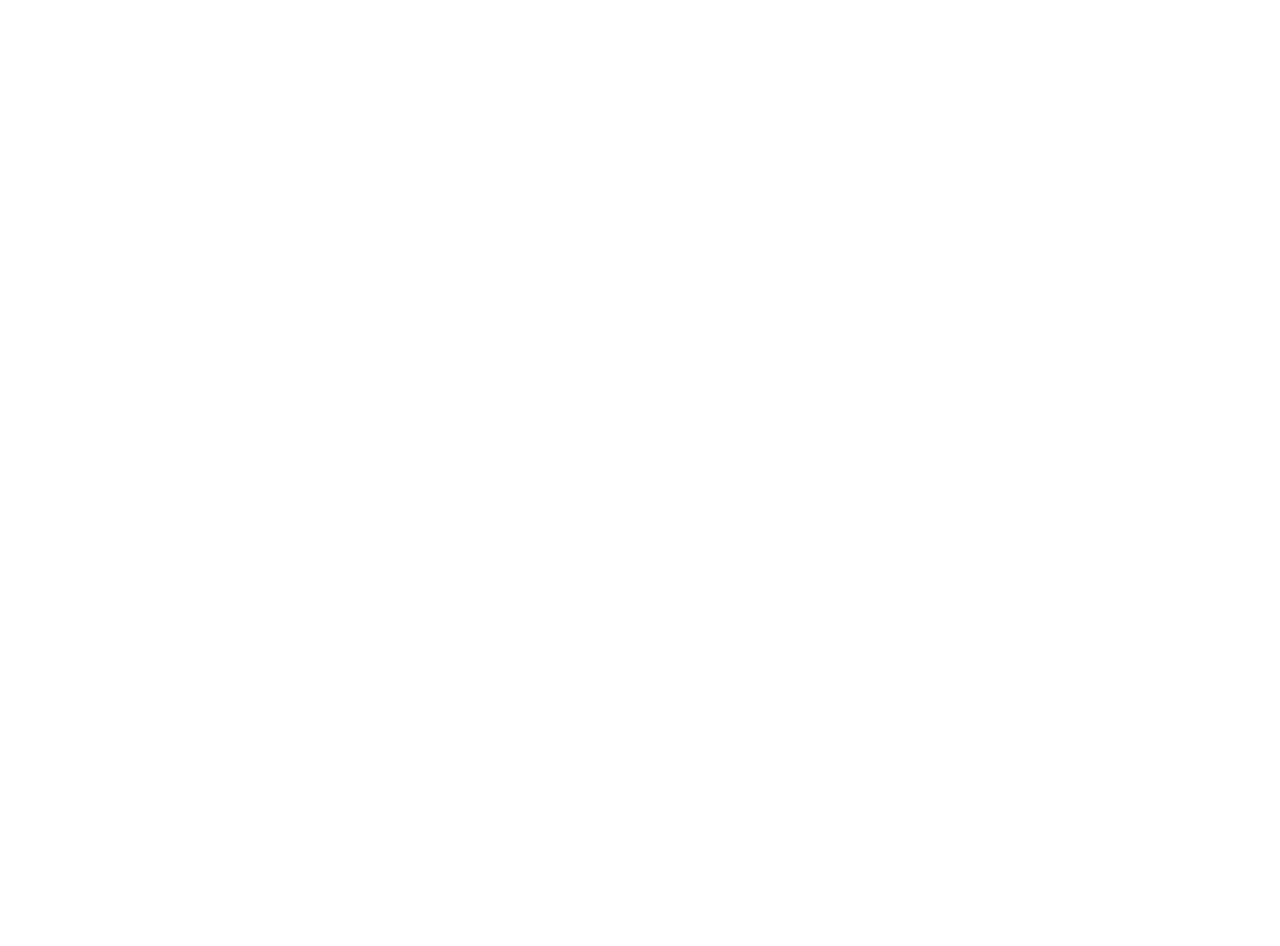
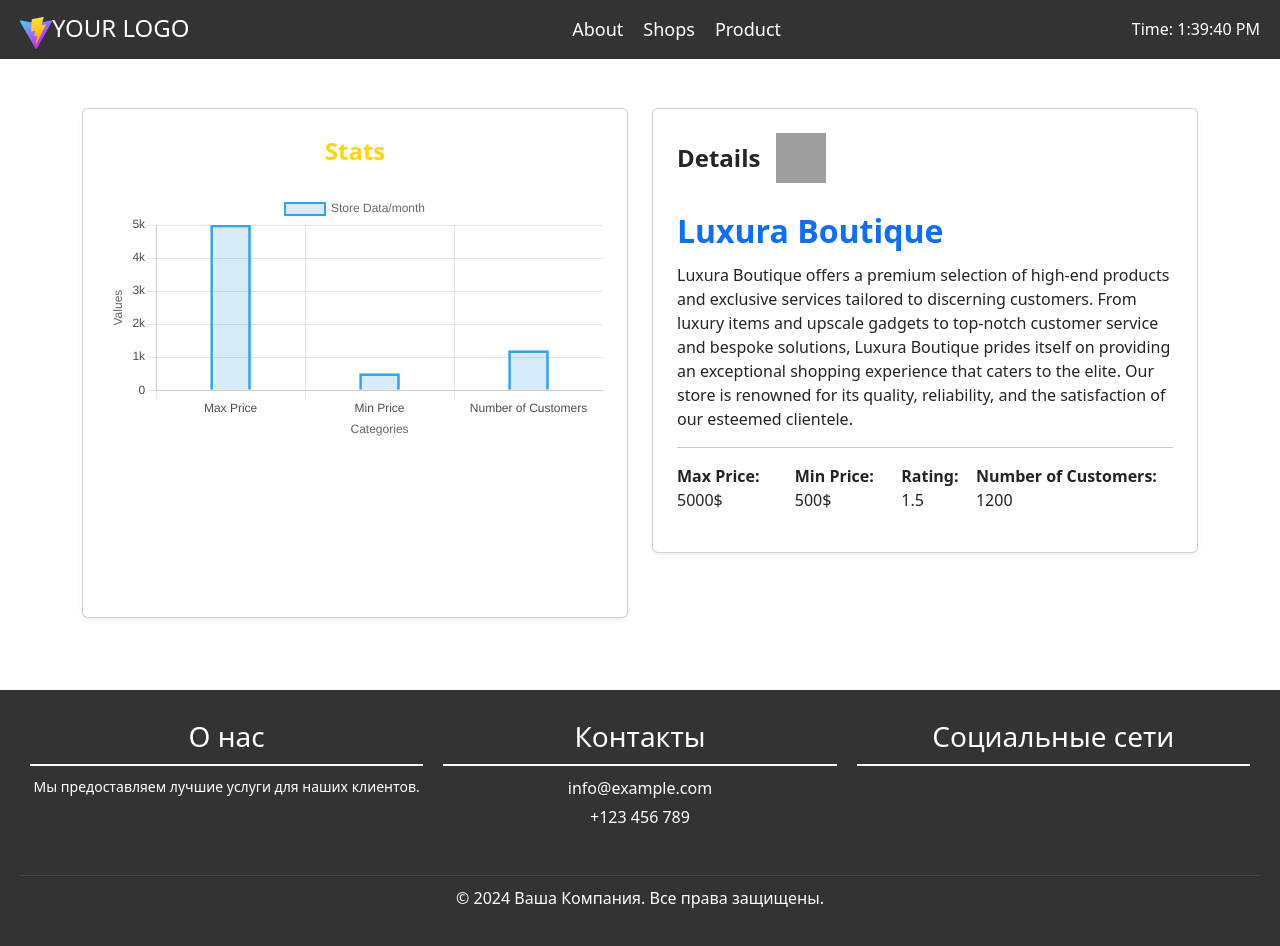
Before and after one commit to alexutm123/React-Building-an-application, a React (Vite) app: page /store/1 in a window 1280 px wide. Before the commit this address had no page. Shown: the top 946 px of the page. Before the commit the page ends 800 px from the top, so only its background shows below. Built offline with nearby package versions, Linux system fonts and the light colour scheme; grey boxes are pictures that could not be loaded.

Commit message:
feat:stats

```diff
--- a/src/App.jsx
+++ b/src/App.jsx
@@ -3,6 +3,7 @@
 import './App.css';
 import Home from './pages/Home';
 import Shops from './pages/Shops';
+import Shop from './pages/Shop';
 import Product from './pages/Product';
 import { BrowserRouter as Router, Routes, Route } from 'react-router-dom';
 
@@ -14,6 +15,7 @@
         <Route path="/" element={<Home />} />
         <Route path="/shops" element={<Shops />} />
         <Route path="/product" element={<Product />} />
+        <Route path="/store/:storeId" element={<Shop />} />
       </Routes>
   </Router>
   );
--- a/src/components/shop/Card.jsx
+++ b/src/components/shop/Card.jsx
@@ -1,9 +1,28 @@
 import React from 'react';
 import '../../scss/Card.scss';
+import { Link } from 'react-router-dom';
 const Card = ({ packageData }) => {
 
   const handleImageError = (e) => {
     e.target.style.display = 'none';
+  };
+
+  const renderRatingStars = (rating) => {
+    const fullStars = Math.floor(rating);
+    const halfStar = rating % 1 >= 0.5;
+    const emptyStars = 5 - fullStars - (halfStar ? 1 : 0);
+
+    return (
+      <div className="rating-stars">
+        {Array(fullStars).fill().map((_, index) => (
+          <span key={`full-${index}`} className="star full">&#9733;</span>
+        ))}
+        {halfStar && <span className="star half">&#9733;</span>}
+        {Array(emptyStars).fill().map((_, index) => (
+          <span key={`empty-${index}`} className="star empty">&#9734;</span>
+        ))}
+      </div>
+    );
   };
 
   return (
@@ -23,13 +42,15 @@
           <div className="col-12 col-md-10 col-lg-7">
             <div className="card-title fw-bold fs-1">{packageData.title}</div>
             <p className="card-text packet-price fs-4"><strong>{packageData.maxPrice}$ / {packageData.minPrice}$</strong></p>
-                <p className="features-package fs-4"><strong> Unlimited Features </strong></p>
+            <div className="features-package fs-4">
+              <strong>{renderRatingStars(packageData.rating)}</strong>
+            </div>
             <p className="card-text text-package">
               {packageData.description}
             </p>
           </div>
           <div className="col-12 col-lg-3 d-flex flex-column justify-content-lg-center pt-3">
-                <a href={``} className="oval-btn text-center">START WINNING</a>
+            <Link to={`/store/${packageData.store_id}`} className="oval-btn text-center">START WINNING</Link>
           </div>
         </div>
       </div>
--- a/src/components/shop/MyBarChart.jsx
+++ b/src/components/shop/MyBarChart.jsx
@@ -1,41 +1,21 @@
-// src/components/ShopBarChart.jsx
 import React from 'react';
 import { Bar } from 'react-chartjs-2';
 import { Chart as ChartJS, CategoryScale, LinearScale, BarElement, Title, Tooltip, Legend } from 'chart.js';
-import { dataShop } from '../../data-shop';
 
 ChartJS.register(CategoryScale, LinearScale, BarElement, Title, Tooltip, Legend);
 
+const MyBarChart = ({ maxPrice, minPrice, numberOfCustomers }) => {
   const data = {
-  labels: dataShop.map(shop => shop.title),
+    labels: ['Max Price', 'Min Price', 'Number of Customers'],
     datasets: [
       {
-      label: 'Максимальная Цена',
-      data: dataShop.map(shop => shop.maxPrice),
-      backgroundColor: 'rgba(75, 192, 192, 0.2)',
-      borderColor: 'rgba(75, 192, 192, 1)',
-      borderWidth: 1,
-    },
-    {
-      label: 'Минимальная Цена',
-      data: dataShop.map(shop => shop.minPrice),
-      backgroundColor: 'rgba(153, 102, 255, 0.2)',
-      borderColor: 'rgba(153, 102, 255, 1)',
-      borderWidth: 1,
-    },
-    {
-      label: 'Количество Покупателей',
-      data: dataShop.map(shop => shop.numberOfCustomers),
-      backgroundColor: 'rgba(255, 159, 64, 0.2)',
-      borderColor: 'rgba(255, 159, 64, 1)',
-      borderWidth: 1,
-    },
-    {
-      label: 'Рейтинг',
-      data: dataShop.map(shop => shop.rating),
-      backgroundColor: 'rgba(255, 99, 132, 0.2)',
-      borderColor: 'rgba(255, 99, 132, 1)',
-      borderWidth: 1,
+        label: 'Store Data/month',
+        data: [maxPrice, minPrice, numberOfCustomers],
+        backgroundColor: 'rgba(54, 162, 235, 0.2)', // Updated color for better visibility
+        borderColor: 'rgba(54, 162, 235, 1)', // Updated border color
+        borderWidth: 2, // Increased border width for clarity
+        barThickness: 40, // Increased bar thickness for better visibility
+        maxBarThickness: 60, // Maximum thickness to ensure bars are visually distinct
       },
     ],
   };
@@ -45,33 +25,52 @@
     plugins: {
       legend: {
         position: 'top',
+        labels: {
+          color: 'rgba(0, 0, 0, 0.6)', // Adjusted legend text color for better readability
+        },
       },
       tooltip: {
         callbacks: {
-        label: function(context) {
-          return context.dataset.label + ': ' + context.raw;
-        }
-      }
-    }
+          label: function (context) {
+            return `${context.dataset.label}: ${context.raw}`; // Improved label formatting
+          },
+        },
+      },
     },
     scales: {
       x: {
         beginAtZero: true,
+        title: {
+          display: true,
+          text: 'Categories', // Added X-axis title
+          color: 'rgba(0, 0, 0, 0.6)',
+        },
+        ticks: {
+          color: 'rgba(0, 0, 0, 0.7)', // Adjusted tick color for better readability
+        },
       },
       y: {
         beginAtZero: true,
+        title: {
+          display: true,
+          text: 'Values', // Added Y-axis title
+          color: 'rgba(0, 0, 0, 0.6)',
+        },
+        ticks: {
+          color: 'rgba(0, 0, 0, 0.7)', // Adjusted tick color for better readability
+          callback: function (value) {
+            return value >= 1000 ? value / 1000 + 'k' : value; // Format large numbers
+          },
+        },
       },
     },
   };
 
-const ShopBarChart = () => (
-  <div className="container">
-     <div style={{ width: '800px', height: '500px' }}>
-        <h2>Data Shop</h2>
+  return (
+    <div style={{ width: '100%', height: '400px' }}>
       <Bar data={data} options={options} />
     </div>
-  </div>
+  );
+};
 
-);
-
-export default ShopBarChart;
+export default MyBarChart;
--- a/src/pages/Home.jsx
+++ b/src/pages/Home.jsx
@@ -7,7 +7,6 @@
     <Layout>
       <Hero/>
       {/* <Cinemas cinemas={cinemas} /> */}
-      <MyBarChart />
     </Layout>
   );
 }
--- /dev/null
+++ b/src/pages/Shop.jsx
@@ -0,0 +1,66 @@
+import React from 'react';
+import { Layout } from '../components/layout/components';
+import { useParams } from 'react-router-dom';
+import { dataShop } from '../data-shop';
+import  MyBarChart  from '../components/shop/MyBarChart';
+function Shop() {
+
+ const { storeId } = useParams(); // Получаем параметр storeId из URL
+ const store = dataShop.find(shop => shop.store_id === parseInt(storeId));
+
+ if (!store) {
+   return <div>Store not found</div>; // Обработка случая, если магазин не найден
+ }
+
+  return (
+    <Layout>
+ <div className="container py-5">
+      <div className="row">
+        <div className="col-12 col-md-6 mb-4 order-2 order-md-1">
+          <div className="card shadow-sm border-1">
+            <div className="card-body p-4">
+              <div className="card-title mb-4 text-center fw-bold fs-4">Stats</div>
+              <MyBarChart
+                  maxPrice={store.maxPrice}
+                  minPrice={store.minPrice}
+                  numberOfCustomers={store.numberOfCustomers}
+                />
+            </div>
+          </div>
+        </div>
+
+        {/* Package Details Section */}
+        <div className="col-12 col-md-6 mb-4 order-1 order-md-2">
+          <div className="card shadow-sm border-1">
+            <div className="card-body p-4">
+              <div className="d-flex align-items-center mb-4">
+                <div className="fw-bold fs-4 mb-0 me-3">Details</div>
+                <div id="package-icon-container">
+                  <img
+                    src={store.image}
+                    alt="Package Icon"
+                    className="img-fluid"
+                    style={{ width: '50px', height: '50px', objectFit: 'contain' }}
+                    onError={(e) => e.target.parentElement.style.display = 'none'}
+                  />
+                </div>
+              </div>
+              <div className="card-title text-primary fs-2 fw-bold">{store.title}</div>
+              <p className="card-text">{store.description}</p>
+              <hr />
+              <div className="d-flex justify-content-between align-items-center">
+                <p><strong>Max Price:</strong> {store.maxPrice}$</p>
+                <p><strong>Min Price:</strong> {store.minPrice}$</p>
+                <p><strong>Rating:</strong> {store.rating}</p>
+                <p><strong>Number of Customers:</strong> {store.numberOfCustomers}</p>
+              </div>
+            </div>
+          </div>
+        </div>
+      </div>
+    </div>
+    </Layout>
+  );
+}
+
+export default Shop;
--- a/src/pages/Shops.jsx
+++ b/src/pages/Shops.jsx
@@ -18,7 +18,6 @@
     <Layout>
         <div className='container'>
             <h1>Store Search</h1>
-            {/* Поле для ввода поискового запроса */}
             <input
               type="text"
               placeholder="Search store..."
@@ -29,9 +28,9 @@
 
             {filteredStores.length > 0 ? (
                 filteredStores.map(store => (
-                <div className="pb-5 packet-card rounded mb-1">
+                <div key={store.store_id} className="pb-5 packet-card rounded mb-1">
                     <div className="row justify-content-center">
-                      <Card packageData={store}  key={store.id}/>
+                      <Card packageData={store}/>
                     </div>
                  </div>
                 ))
--- a/src/scss/Card.scss
+++ b/src/scss/Card.scss
@@ -88,3 +88,24 @@
         font-size: 14px;
     }
 }
+.rating-stars {
+    display: flex;
+    align-items: center;
+  }
+
+  .star {
+    font-size: 1.5rem;
+    color: #f39c12; // Цвет для звезд
+  }
+
+  .star.full {
+    color: #f39c12; // Полная звезда
+  }
+
+  .star.half {
+    color: #f39c12; // Половинная звезда
+  }
+
+  .star.empty {
+    color: #ccc; // Пустая звезда
+  }
```
Also changed, not shown: src/data-shop.js (+4 -4 lines), src/components/shop/MyRadarChart.jsx (added). Lines whose indentation alone changed are shown as unchanged.
